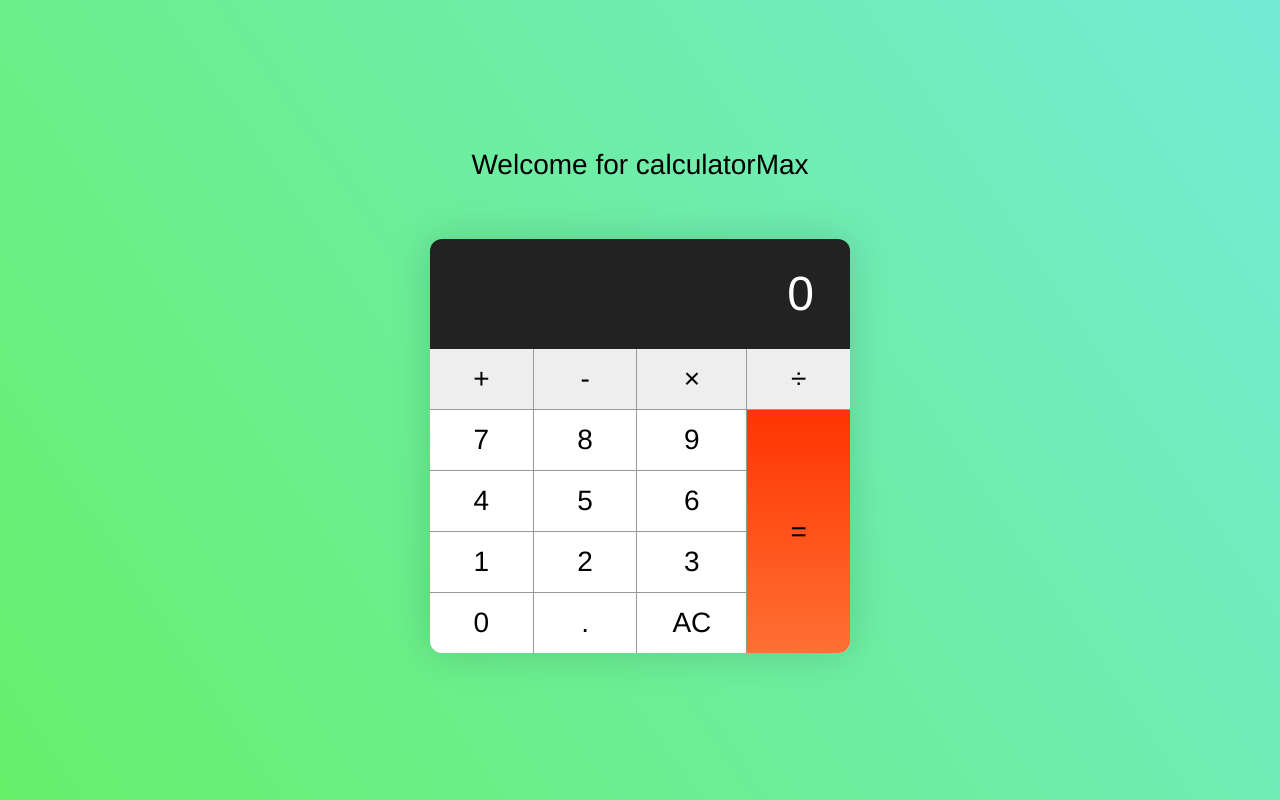
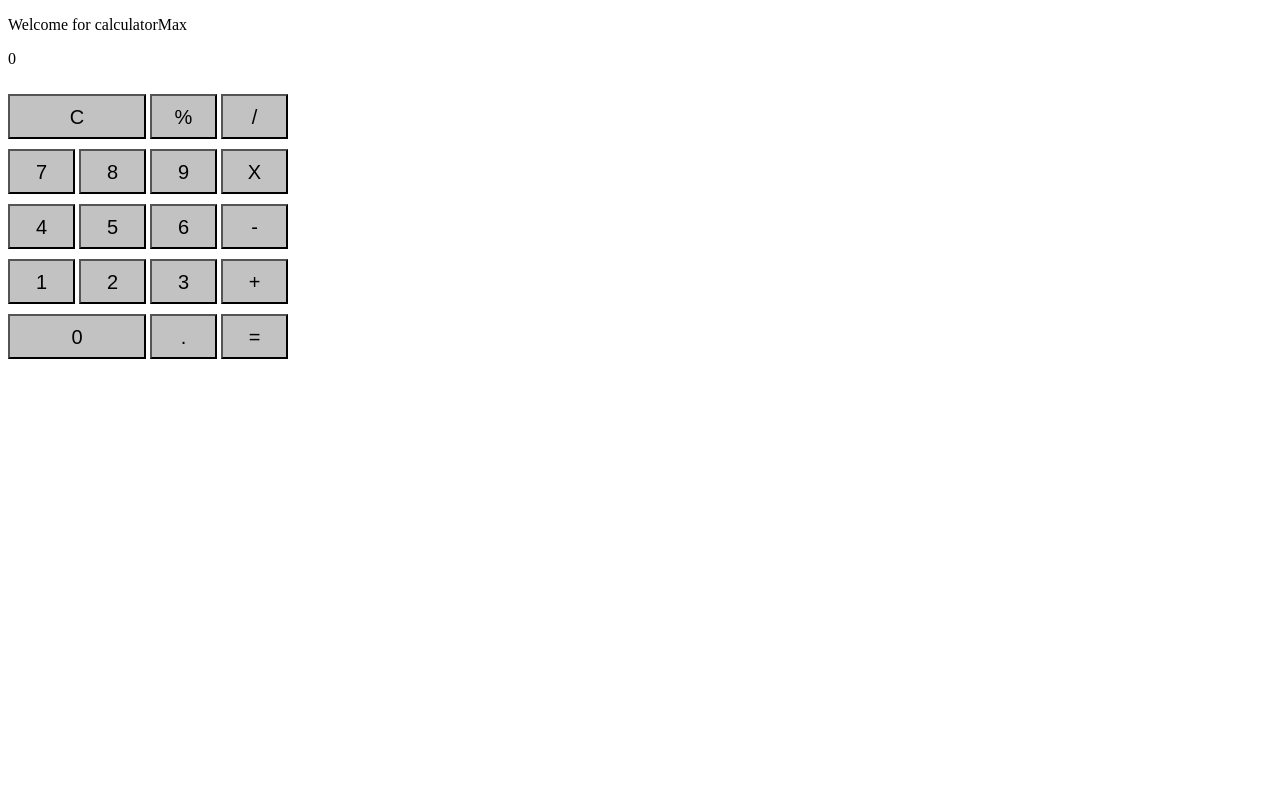
Before and after one commit to MaxR-Sheep/calculatorMax, a plain HTML site: page index.html in a window 1280 px wide. Drawn offline with Linux system fonts and the light colour scheme.

Commit message:
modif design et fonction

```diff
--- a/calculator.js
+++ b/calculator.js
@@ -1,63 +1,17 @@
-const calculator = document.querySelector(".calculator");
-const keys = calculator.querySelector(".calculator__keys");
+function forclear() {
+  document.getElementById("output").innerHTML = "0";
+}
 
-keys.addEventListener("click", (event) => {
-  if (event.target.matches("button")) {
-    const key = event.target;
-    const action = key.dataset.action;
-    const keyContent = key.textContent;
-    const displayedNum = display.textContent;
-    const previousKeyType = calculator.dataset.previousKeyType;
+function removeZero() {
+  var value = document.getElementById("output").innerHTML;
+  if (value == "0") {
+    value = " ";
+    document.getElementById("output").innerHTML = value;
+  }
+}
 
-    if (!action) {
-      if (displayedNum === "0" || previousKeyType === "operator") {
-        display.textContent = keyContent;
-      } else {
-        display.textContent = displayedNum + keyContent;
-      }
-    }
-    if (
-      action === "add" ||
-      action === "subtract" ||
-      action === "multiply" ||
-      action === "divide"
-    ) {
-      calculator.dataset.previousKeyType = "operator";
-    }
-    Array.from(key.parentNode.children).forEach((k) =>
-      k.classList.remove("is-depressed")
-    );
-    if (action === "decimal") {
-      display.textContent = displayedNum + ".";
-    }
-
-    if (action === "clear") {
-      calculator.dataset.previousKeyType = "clear";
-    }
-
-    if (action === "calculate") {
-      const firstValue = calculator.dataset.firstValue;
-      const operator = calculator.dataset.operator;
-      const secondValue = displayedNum;
-
-      display.textContent = calculate(firstValue, operator, secondValue);
-      const calculate = (n1, operator, n2) => {
-        let result = "";
-
-        if (operator === "add") {
-          result = parseFloat(n1) + parseFloat(n2);
-        } else if (operator === "subtract") {
-          result = parseFloat(n1) - parseFloat(n2);
-        } else if (operator === "multiply") {
-          result = parseFloat(n1) * parseFloat(n2);
-        } else if (operator === "divide") {
-          result = parseFloat(n1) / parseFloat(n2);
-        }
-
-        return result;
-      };
-    }
-  }
-});
-
-const display = document.querySelector(".calculator__display");
+function perc() {
+  var value = document.getElementById("output").innerHTML;
+  value = value / 100;
+  document.getElementById("output").innerHTML = value;
+}
--- a/index.css
+++ /dev/null
@@ -1,172 +0,0 @@
-html {
-  box-sizing: border-box;
-}
-
-*,
-*::before,
-*::after {
-  box-sizing: inherit;
-}
-
-body {
-  margin: 0;
-}
-
-/* Responsive Images */
-
-embed,
-iframe,
-img,
-object,
-video {
-  max-width: 100%;
-}
-
-h1,
-h2,
-h3,
-h4,
-h5,
-h6,
-ul,
-ol,
-li,
-p,
-pre,
-blockquote,
-figure,
-hr {
-  margin: 0;
-  padding-right: 0;
-  padding-left: 0;
-}
-
-a {
-  text-decoration: none;
-}
-
-a:focus {
-  outline: none;
-}
-
-h1,
-h2,
-h3,
-h4,
-h5,
-h6 {
-  display: block;
-}
-
-ol,
-ul {
-  list-style: none;
-}
-
-input,
-textarea,
-button {
-  border: 0;
-  border-radius: 0;
-  background-color: transparent;
-  font-size: inherit;
-  font-family: inherit;
-  font-weight: inherit;
-  outline: none;
-  appearance: none;
-  text-align: left;
-}
-
-input:hover,
-input:active,
-input:focus,
-textarea:hover,
-textarea:active,
-textarea:focus,
-button:hover,
-button:active,
-button:focus {
-  outline: none;
-}
-
-:root {
-  font-family: Helvetica, Arial, sans-serif;
-}
-
-html {
-  font-size: 175%;
-  font-weight: 300;
-  line-height: 1.3;
-}
-
-body {
-  align-items: center;
-  background-image: linear-gradient(236deg, #74ebd5, #66f06b);
-  display: flex;
-  height: 100vh;
-  justify-content: center;
-}
-
-.container {
-  max-width: 20em;
-}
-
-.container > p {
-  text-align: center;
-}
-
-.calculator {
-  border-radius: 12px;
-  box-shadow: 0 0 40px 0px rgba(0, 0, 0, 0.15);
-  margin-left: auto;
-  margin-right: auto;
-  margin-top: 2em;
-  max-width: 15em;
-  overflow: hidden;
-}
-
-.calculator__display {
-  background-color: #222222;
-  color: #fff;
-  font-size: 1.714285714em;
-  padding: 0.5em 0.75em;
-  text-align: right;
-}
-
-.calculator__keys {
-  background-color: #999;
-  display: grid;
-  grid-gap: 1px;
-  grid-template-columns: repeat(4, 1fr);
-}
-
-.calculator__keys > * {
-  background-color: #fff;
-  padding: 0.5em 1.25em;
-  position: relative;
-  text-align: center;
-}
-
-.calculator__keys > *:active::before,
-.calculator__keys > .is-depressed::before {
-  background-color: rgba(0, 0, 0, 0.2);
-  bottom: 0;
-  box-shadow: 0 0 6px 0 rgba(0, 0, 0, 0.5) inset;
-  content: "";
-  left: 0;
-  opacity: 0.3;
-  position: absolute;
-  right: 0;
-  top: 0;
-  z-index: 1;
-}
-
-.key--operator {
-  background-color: #eee;
-}
-
-.key--equal {
-  background-image: linear-gradient(to bottom, #ff3402, #ff7033);
-  grid-column: -2;
-  grid-row: 2 / span 4;
-}
--- a/index.html
+++ b/index.html
@@ -3,34 +3,42 @@
   <head>
     <meta charset="UTF-8" />
     <meta name="viewport" content="width=device-width, initial-scale=1.0" />
-    <link rel="stylesheet" href="index.css" />
+    <link rel="stylesheet" href="style.css" type="text/css">
 
     <title>Calculator Max</title>
   </head>
   <body>
     <div class="container">
       <p>Welcome for calculatorMax</p>
-      <div class="calculator">
-        <div class="calculator__display">0</div>
-
-        <div class="calculator__keys">
-          <button class="key--operator" data-action="add">+</button>
-          <button class="key--operator" data-action="subtract">-</button>
-          <button class="key--operator" data-action="multiply">&times;</button>
-          <button class="key--operator" data-action="divide">÷</button>
-          <button>7</button>
-          <button>8</button>
-          <button>9</button>
-          <button>4</button>
-          <button>5</button>
-          <button>6</button>
-          <button>1</button>
-          <button>2</button>
-          <button>3</button>
-          <button>0</button>
-          <button data-action="decimal">.</button>
-          <button data-action="clear">AC</button>
-          <button class="key--equal" data-action="calculate">=</button>
+      <p id="output">0</p>
+<div class="first-row">
+   <button id="r1-1" onclick="forclear()">C</button>
+   <button id="r1-3" onclick="perc()">%</button>
+   <button id="r1-4">/</button>
+</div>
+<div class="second-row">
+   <button id="r2-1" >7</button>
+   <button id="r2-2" >8</button>
+   <button id="r2-3" >9</button>
+   <button id="r2-4" >X</button>
+</div>
+<div class="third-row">
+   <button id="r3-1" >4</button>
+   <button id="r3-2" >5</button>
+   <button id="r3-3" >6</button>
+   <button id="r3-4" >-</button>
+</div>
+<div class="fourth-row">
+   <button id="r4-1"  >1</button>
+   <button id="r4-2"  >2</button>
+   <button id="r4-3"  >3</button>
+   <button id="r4-4"  >+</button>
+</div>
+<div class="fifth-row">
+  <button id="r5-1" >0</button>
+  <button id="r5-2" >.</button>
+  <button id="r5-3" >=</button>
+</div>
         </div>
       </div>
     </div>
--- /dev/null
+++ b/style.css
@@ -0,0 +1,32 @@
+.display {
+  background-color: rgb(201, 201, 201);
+  padding: 15px;
+  width: 250px;
+  text-align: right;
+  font-size: 20px;
+  border-top-left-radius: 10px;
+  border-top-right-radius: 10px;
+}
+
+button {
+  padding: 10px;
+  width: 67px;
+  height: 45px;
+  margin-top: 10px;
+  background-color: rgb(194, 194, 194);
+  color: black;
+  font-size: 20px;
+}
+
+#r1-1,
+#r5-1 {
+  width: 138px;
+}
+
+button:hover {
+  cursor: pointer;
+  background-color: rgb(182, 178, 178);
+}
+button:active {
+  background-color: rgb(136, 136, 136);
+}
```
